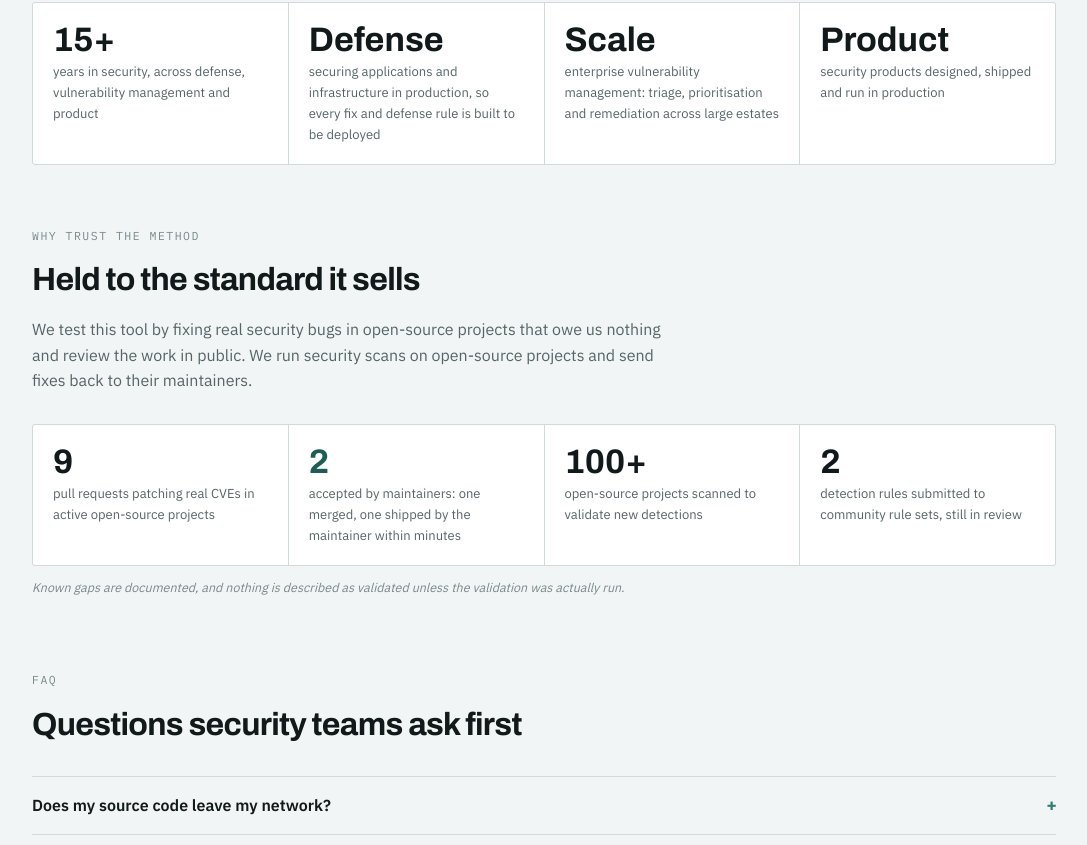
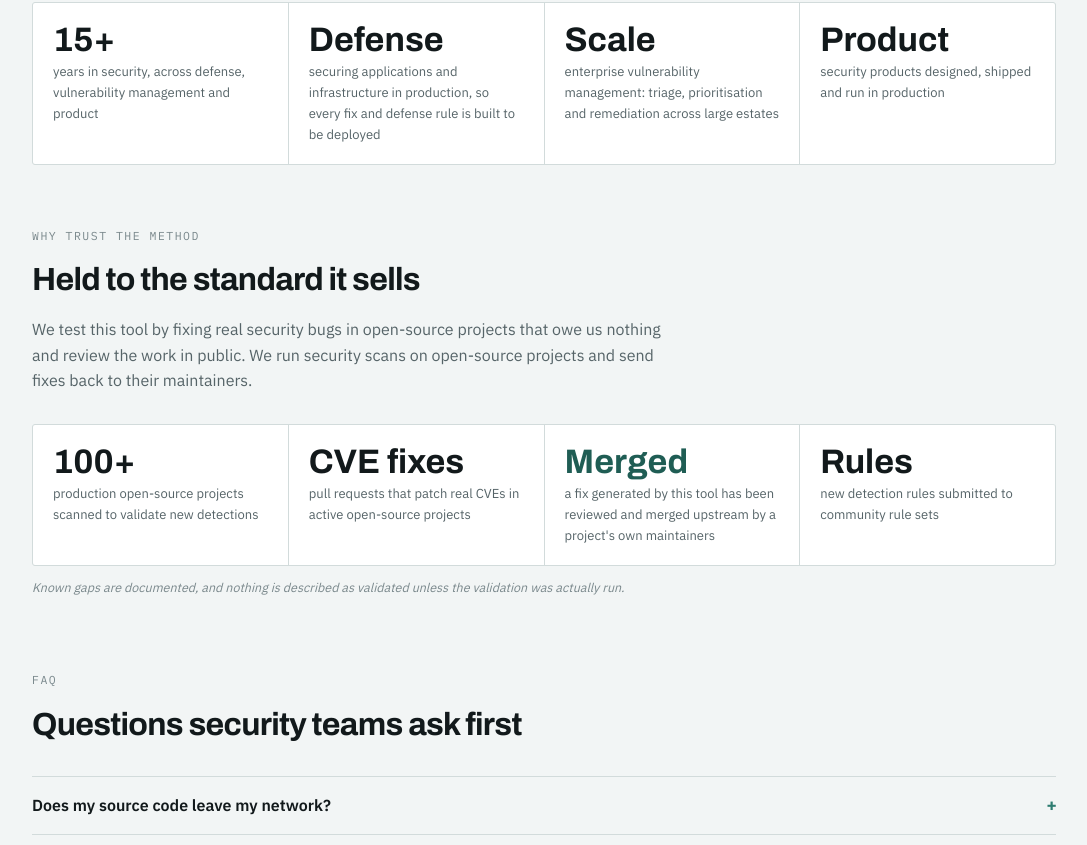
Before and after one commit to boazgarty/verdictruntime-site, a plain HTML site: page index.html in a window 1280 px wide. Shown: the part 11155-12000 px from the top of the page, without its empty margins (96-1183 px from the left). Drawn offline with Linux system fonts and the light colour scheme.

Commit message:
Trust section: drop small counts, say production
Co-Authored-By: Claude Opus 5.5 <noreply@anthropic.com>
Claude-Session: https://claude.ai/code/session_01CXA7tZGBFn7TY3UsgdH6hj

```diff
--- a/index.html
+++ b/index.html
@@ -680,10 +680,10 @@
     </div>
 
     <div class="stats">
-      <div class="stat"><div class="stat-n">9</div><div class="stat-l">pull requests patching real CVEs in active open-source projects</div></div>
-      <div class="stat"><div class="stat-n ok">2</div><div class="stat-l">accepted by maintainers: one merged, one shipped by the maintainer within minutes</div></div>
-      <div class="stat"><div class="stat-n">100+</div><div class="stat-l">open-source projects scanned to validate new detections</div></div>
-      <div class="stat"><div class="stat-n">2</div><div class="stat-l">detection rules submitted to community rule sets, still in review</div></div>
+      <div class="stat"><div class="stat-n">100+</div><div class="stat-l">production open-source projects scanned to validate new detections</div></div>
+      <div class="stat"><div class="stat-n">CVE fixes</div><div class="stat-l">pull requests that patch real CVEs in active open-source projects</div></div>
+      <div class="stat"><div class="stat-n ok">Merged</div><div class="stat-l">a fix generated by this tool has been reviewed and merged upstream by a project's own maintainers</div></div>
+      <div class="stat"><div class="stat-n">Rules</div><div class="stat-l">new detection rules submitted to community rule sets</div></div>
     </div>
     <p class="caption">Known gaps are documented, and nothing is described as validated unless the validation was actually run.</p>
   </section>
```
Also changed, not shown: security/index.html (+4 -4 lines).
